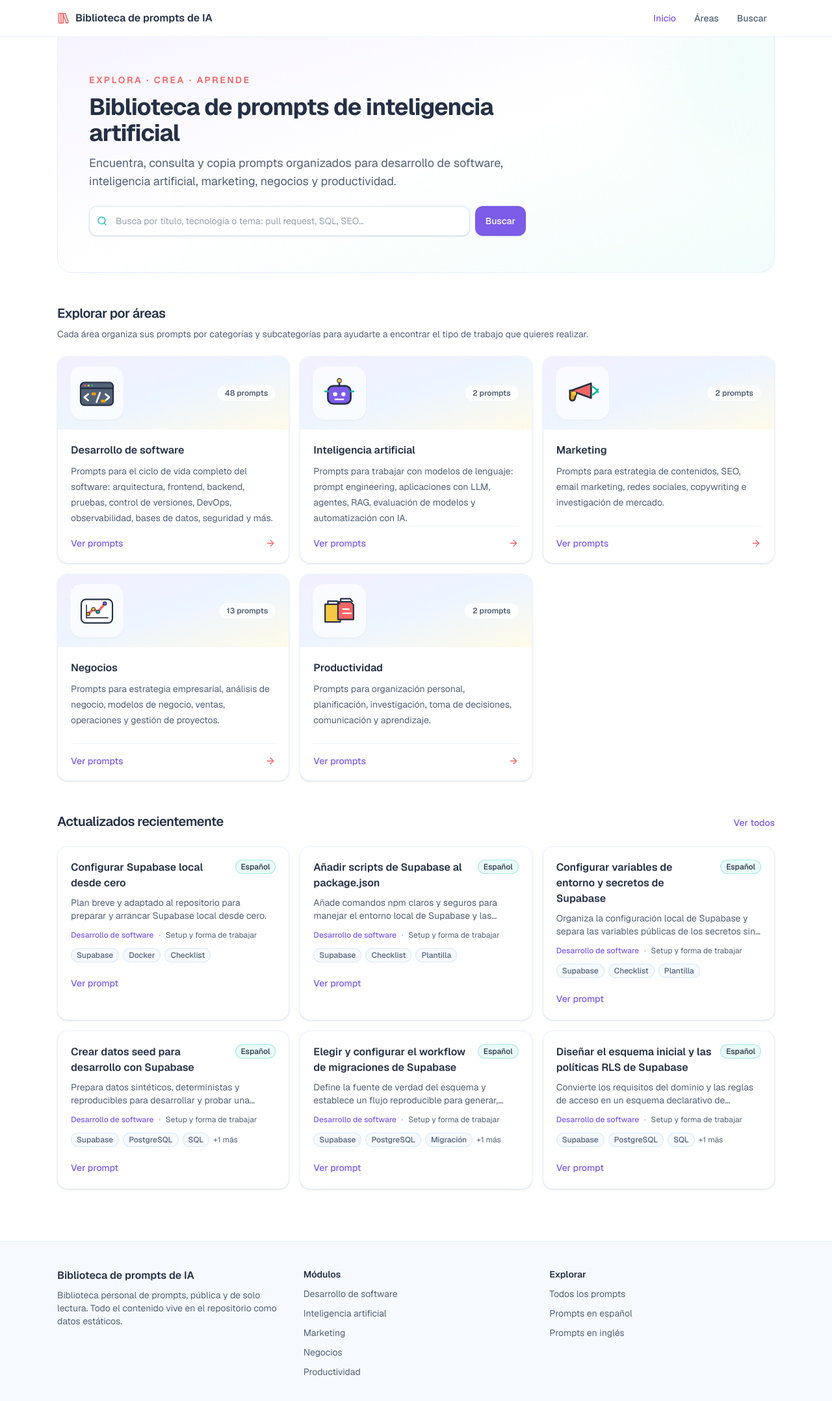
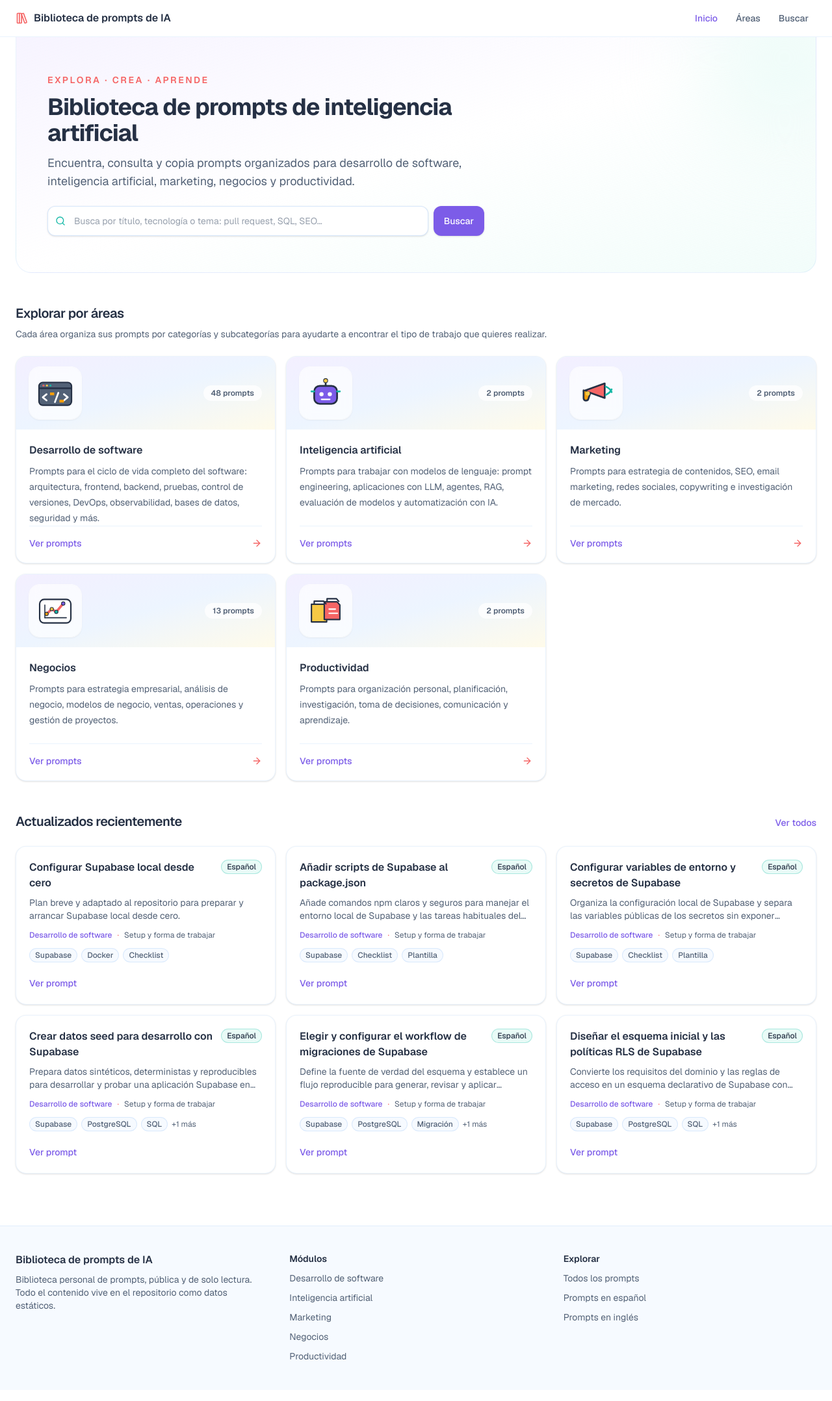
Before and after one commit to josemn24/xesmona-prompt-library, a Next.js app: page / in a window 1280 px wide. Shown: the top 2156 px of the page at 65% size. Built offline with nearby package versions, Linux system fonts and the light colour scheme.

Commit message:
refactor: move to max 7xl

```diff
--- a/app/modules/[module]/[category]/page.tsx
+++ b/app/modules/[module]/[category]/page.tsx
@@ -60,7 +60,7 @@ export default async function CategoryPage({ params }: PageProps) {
   const fromQuery = explorerUrl.split("?")[1] ?? "";
 
   return (
-    <div className="mx-auto max-w-6xl px-4 py-10 sm:px-6">
+    <div className="mx-auto max-w-7xl px-4 py-10 sm:px-6">
       <Breadcrumbs
         items={[
           { label: "Inicio", href: "/" },
--- a/app/modules/[module]/page.tsx
+++ b/app/modules/[module]/page.tsx
@@ -53,7 +53,7 @@ export default async function ModulePage({ params }: PageProps) {
   const promptCount = countPromptsForModule(moduleData.id);
 
   return (
-    <div className="mx-auto max-w-6xl px-4 py-10 sm:px-6">
+    <div className="mx-auto max-w-7xl px-4 py-10 sm:px-6">
       <header className="flex max-w-4xl flex-col gap-6 rounded-3xl border border-brand-blue/10 bg-linear-to-br from-brand-violet-soft/70 via-white to-brand-turquoise-soft/60 p-6 sm:flex-row sm:items-center sm:p-8">
         <Illustration iconId={moduleData.iconId} size="lg" />
         <div>
--- a/app/page.tsx
+++ b/app/page.tsx
@@ -15,7 +15,7 @@ export default function HomePage() {
   );
 
   return (
-    <div className="mx-auto max-w-6xl px-4 sm:px-6">
+    <div className="mx-auto max-w-7xl px-4 sm:px-6">
       <section className="relative overflow-hidden rounded-b-3xl border-x border-b border-brand-blue/10 bg-linear-to-br from-brand-violet-soft/70 via-white to-brand-turquoise-soft/60 px-6 py-10 sm:px-10 sm:py-14 lg:px-12">
         <div className="pointer-events-none absolute -top-24 -right-20 size-64 rounded-full bg-brand-turquoise-soft/70 blur-3xl" />
         <div className="relative">
--- a/app/prompts/[slug]/page.tsx
+++ b/app/prompts/[slug]/page.tsx
@@ -148,7 +148,7 @@ export default async function PromptDetailPage({ params }: PageProps) {
   );
 
   return (
-    <div className="mx-auto max-w-6xl px-4 py-10 sm:px-6 lg:px-8">
+    <div className="mx-auto max-w-7xl px-4 py-10 sm:px-6 lg:px-8">
       <Suspense
         fallback={
           <span className="text-sm text-brand-slate">
--- a/app/prompts/page.tsx
+++ b/app/prompts/page.tsx
@@ -15,7 +15,7 @@ export const metadata: Metadata = {
 
 export default function PromptsPage() {
   return (
-    <div className="mx-auto max-w-6xl px-4 py-10 sm:px-6">
+    <div className="mx-auto max-w-7xl px-4 py-10 sm:px-6">
       <header className="mb-8">
         <h1 className="text-2xl font-bold tracking-tight text-neutral-900 sm:text-3xl">
           Explorar prompts
--- a/src/components/site-footer.tsx
+++ b/src/components/site-footer.tsx
@@ -6,7 +6,7 @@ import Link from "next/link";
 export function SiteFooter() {
   return (
     <footer className="mt-16 border-t border-brand-blue/10 bg-brand-blue-soft/50">
-      <div className="mx-auto grid max-w-6xl gap-8 px-4 py-10 sm:grid-cols-2 sm:px-6 lg:grid-cols-3">
+      <div className="mx-auto grid max-w-7xl gap-8 px-4 py-10 sm:grid-cols-2 sm:px-6 lg:grid-cols-3">
         <div>
           <p className="font-semibold text-brand-ink">{SITE_NAME}</p>
           <p className="mt-2 text-sm text-brand-slate">
--- a/src/components/site-header.tsx
+++ b/src/components/site-header.tsx
@@ -6,7 +6,7 @@ import { SITE_NAME } from "@/src/lib/i18n";
 export function SiteHeader() {
   return (
     <header className="border-b border-brand-blue/10 bg-brand-cream/95 backdrop-blur">
-      <div className="mx-auto flex h-14 max-w-6xl items-center justify-between gap-4 px-4 sm:px-6">
+      <div className="mx-auto flex h-14 max-w-7xl items-center justify-between gap-4 px-4 sm:px-6">
         <Link
           href="/"
           className="flex min-w-0 items-center gap-2 rounded-md font-semibold text-brand-ink"
```
